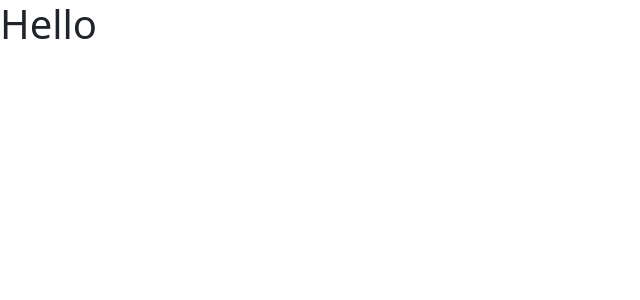
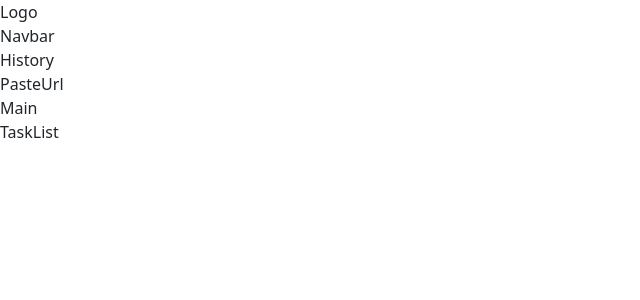
Before and after one commit to JGP84/LT-2024, a React (Vite) app: page / in a window 1280 px wide. Shown: the top 300 px of the page, without its empty margins (0-640 px from the left). Built offline with nearby package versions, Linux system fonts and the light colour scheme.

Commit message:
create a components of layout

```diff
--- a/src/App.jsx
+++ b/src/App.jsx
@@ -1,9 +1,20 @@
 import "./App.css";
+import { History } from "./components/History";
+import { Logo } from "./components/Logo";
+import { Main } from "./components/Main";
+import { Navbar } from "./components/Navbar";
+import { PasteUrl } from "./components/PasteUrl";
+import { TaskList } from "./components/TaskList";
 
 function App() {
   return (
     <>
-      <h1>Hello</h1>
+    <Logo />
+    <Navbar />
+    <History />
+    <PasteUrl />
+    <Main />
+    <TaskList />
     </>
   );
 }
--- /dev/null
+++ b/src/components/History.jsx
@@ -0,0 +1,7 @@
+
+
+export const History = () => {
+  return (
+    <div>History</div>
+  )
+}
--- /dev/null
+++ b/src/components/Logo.jsx
@@ -0,0 +1,6 @@
+
+export const Logo = () => {
+  return (
+    <div>Logo</div>
+  )
+}
--- /dev/null
+++ b/src/components/Main.jsx
@@ -0,0 +1,6 @@
+
+export const Main = () => {
+  return (
+    <div>Main</div>
+  )
+}
--- /dev/null
+++ b/src/components/Navbar.jsx
@@ -0,0 +1,6 @@
+
+export const Navbar = () => {
+  return (
+    <div>Navbar</div>
+  )
+}
--- /dev/null
+++ b/src/components/PasteUrl.jsx
@@ -0,0 +1,6 @@
+
+export const PasteUrl = () => {
+  return (
+    <div>PasteUrl</div>
+  )
+}
--- /dev/null
+++ b/src/components/TaskList.jsx
@@ -0,0 +1,6 @@
+
+export const TaskList = () => {
+  return (
+    <div>TaskList</div>
+  )
+}
```
